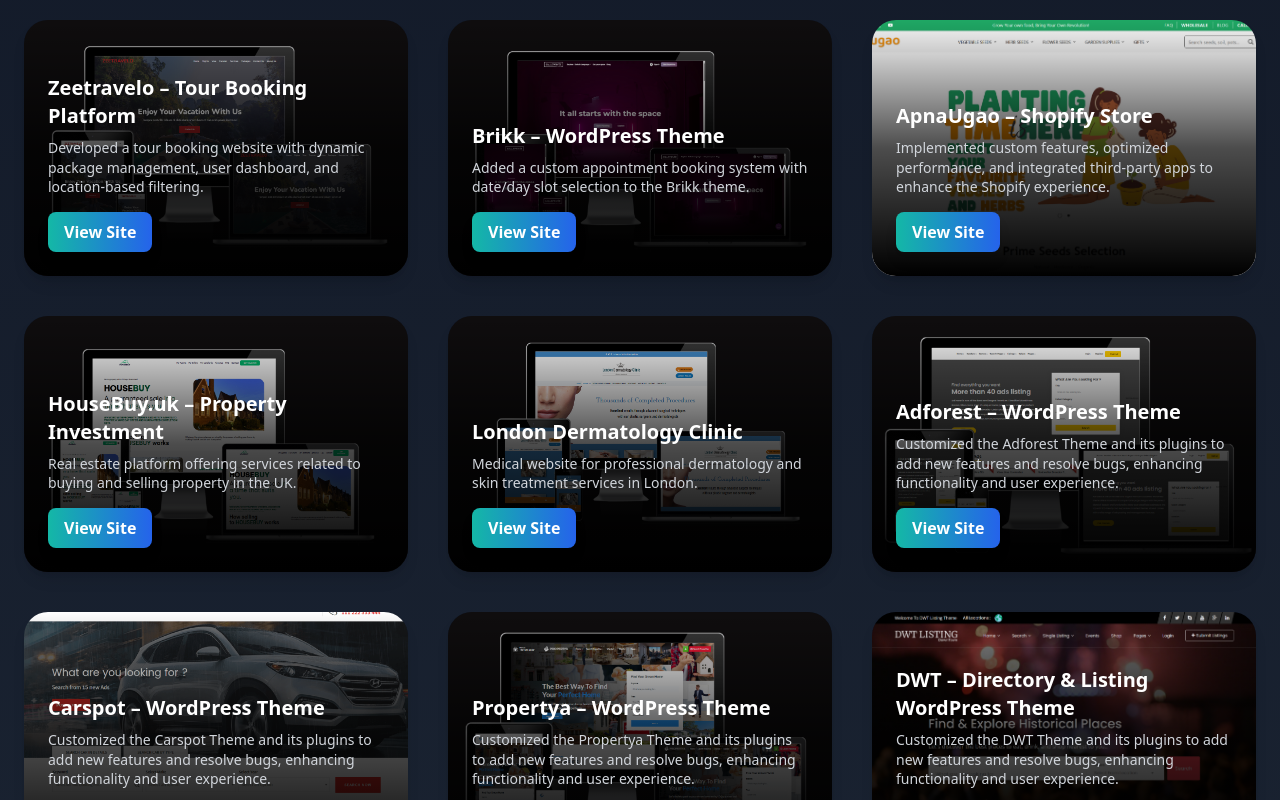
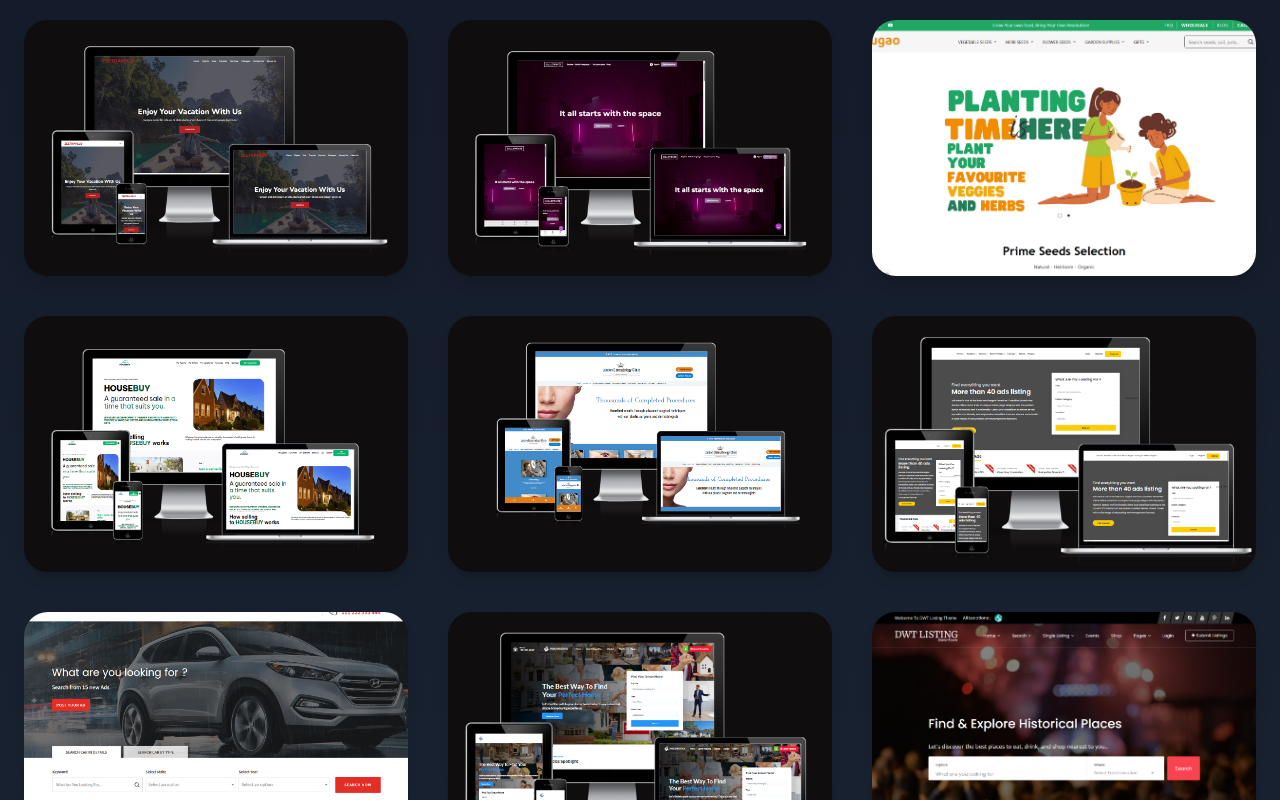
Before and after one commit to SaqiRao/Portfolio-in-React, a React (Create React App) app: page /projects in a window 1280 px wide. Shown: the part 560-1360 px from the top of the page. Built offline with nearby package versions, Linux system fonts and the light colour scheme.

Commit message:
enhance project grid: add hover overlay with title, description and button

```diff
--- a/src/components/Projects.js
+++ b/src/components/Projects.js
@@ -2,22 +2,24 @@
 
 const projects = [
 {
-    title: "Adforest – WordPress Theme",
-    description: "Customized theme and plugins to enhance features and resolve bugs for improved UX.",
-    image: "images/adforest.png",
-    link: "https://adforestpro.scriptsbundle.com/",
+    title: "Zeetravelo – Tour Booking Platform",
+    description: "Developed a tour booking website with dynamic package management, user dashboard, and location-based filtering.",
+    image: "images/zeetravelo.png", // make sure this image exists in your `public/images` folder
+    link: "https://zeetravelo.com/",
   },
     {
-    title: "Carspot – WordPress Theme",
-    description: "Enhanced theme functionality and fixed plugin issues.",
-    image: "images/carspot.png",
-    link: "https://carspot.scriptsbundle.com/",
+    title: "Brikk – WordPress Theme",
+    description:
+      "Added a custom appointment booking system with date/day slot selection to the Brikk theme.",
+    image: "images/brikk.png",
+    link: "https://salleprivee.ca/",
   },
   {
-    title: "Propertya – WordPress Theme",
-    description: "Customized the Propertya theme with new features and plugin improvements.",
-    image: "images/propertiya.png",
-    link: "https://listing.propertya-wp.com/",
+    title: "ApnaUgao – Shopify Store",
+    description:
+      "Implemented custom features, optimized performance, and integrated third-party apps to enhance the Shopify experience.",
+    image: "images/apnaugao.png",
+    link: "https://apnaugao.com/",
   },
 ];
 
@@ -33,25 +35,30 @@
           {projects.map((project, index) => (
             <div
               key={index}
-          className="relative rounded-3xl overflow-hidden shadow-xl group bg-gray-800"
+              className="relative rounded-3xl overflow-hidden shadow-lg group bg-gray-900 hover:shadow-2xl transition-shadow duration-500"
             >
+              {/* Image */}
               <img
                 src={project.image}
                 alt={project.title}
-            className="w-full h-64 object-cover transition-transform duration-500 group-hover:scale-105"
+                className="w-full h-64 object-cover transform transition-transform duration-500 group-hover:scale-110"
               />
-          <div className="absolute inset-0 bg-black bg-opacity-50 opacity-0 group-hover:opacity-100 transition-opacity duration-300 p-6 flex flex-col justify-end">
-            <h3 className="text-xl font-semibold text-teal-400 mb-2">
+
+              {/* Overlay content - hidden initially, shown on hover */}
+              <div className="absolute inset-0 bg-gradient-to-t from-black via-black/70 to-transparent opacity-0 group-hover:opacity-100 transition-opacity duration-500 p-6 flex flex-col justify-end">
+                <h3 className="text-lg md:text-xl font-bold text-white mb-2">
                   {project.title}
                 </h3>
-            <p className="text-sm text-gray-300">{project.description}</p>
+                <p className="text-sm text-gray-300 leading-snug">
+                  {project.description}
+                </p>
                 <a
                   href={project.link}
                   target="_blank"
                   rel="noopener noreferrer"
-              className="mt-4 inline-block bg-teal-500 hover:bg-teal-600 text-white px-4 py-2 rounded-lg text-sm font-medium transition"
+                  className="w-fit mt-4 bg-gradient-to-r from-teal-500 to-blue-600 hover:from-blue-600 hover:to-purple-600 text-white px-4 py-2 rounded-lg shadow-lg font-semibold transition duration-300"
                 >
-              Visit Site
+                  View Site
                 </a>
               </div>
             </div>
--- a/src/pages/Projects.js
+++ b/src/pages/Projects.js
@@ -157,31 +157,34 @@
       key={index}
       className="relative rounded-3xl overflow-hidden shadow-lg group bg-gray-900 hover:shadow-2xl transition-shadow duration-500"
     >
+      {/* Image */}
       <img
         src={project.image}
         alt={project.title}
         className="w-full h-64 object-cover transform transition-transform duration-500 group-hover:scale-110"
       />
 
-                <div className="absolute inset-0 bg-gradient-to-t from-black via-black/70 to-transparent opacity-100 group-hover:opacity-100 transition duration-500 p-6 flex flex-col justify-end">
+      {/* Overlay content - hidden initially, shown on hover */}
+      <div className="absolute inset-0 bg-gradient-to-t from-black via-black/70 to-transparent opacity-0 group-hover:opacity-100 transition-opacity duration-500 p-6 flex flex-col justify-end">
         <h3 className="text-lg md:text-xl font-bold text-white mb-2">
           {project.title}
         </h3>
         <p className="text-sm text-gray-300 leading-snug">
           {project.description}
         </p>
-                 <a href={project.link}
+        <a
+          href={project.link}
           target="_blank"
           rel="noopener noreferrer"
           className="w-fit mt-4 bg-gradient-to-r from-teal-500 to-blue-600 hover:from-blue-600 hover:to-purple-600 text-white px-4 py-2 rounded-lg shadow-lg font-semibold transition duration-300"
         >
           View Site
         </a>
-
       </div>
     </div>
   ))}
 </div>
+
         </div>
       </section>
     </main>
```
Lines whose indentation alone changed are shown as unchanged.
